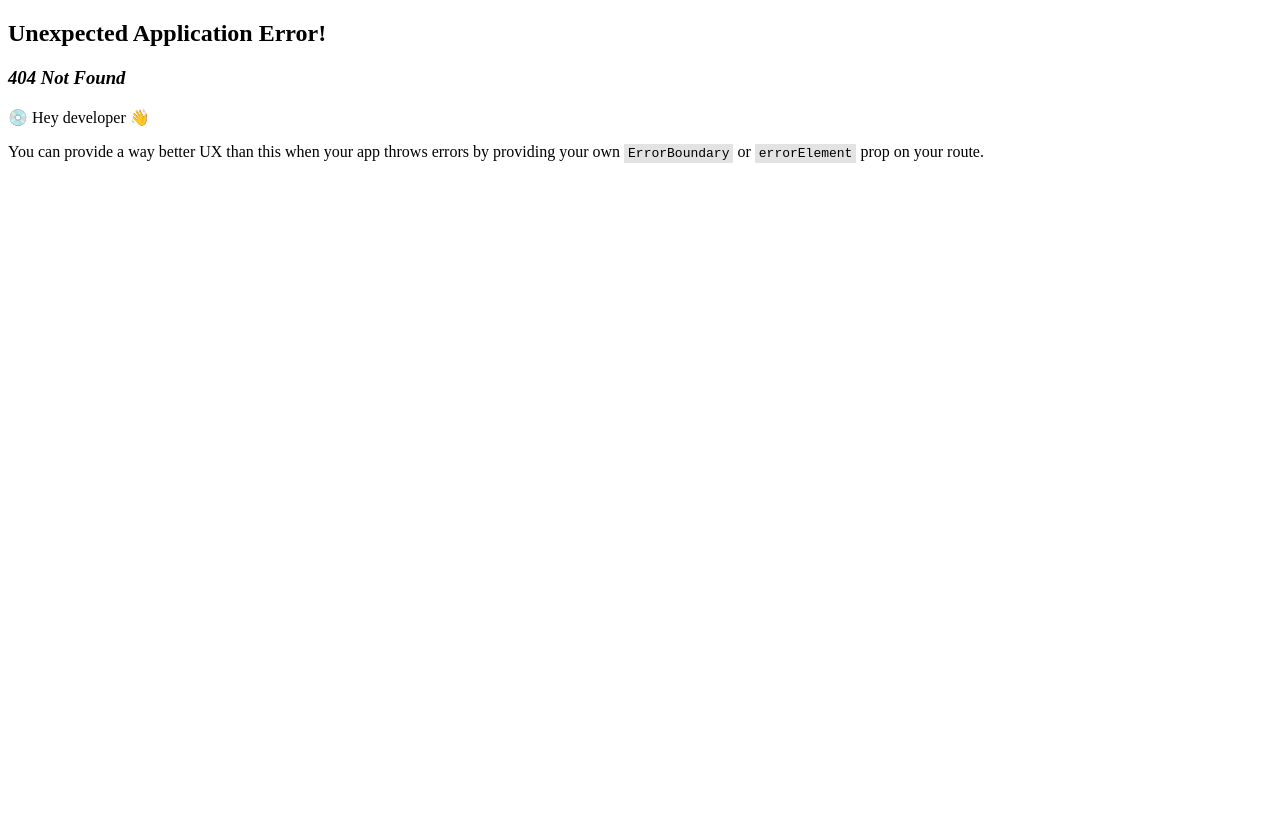
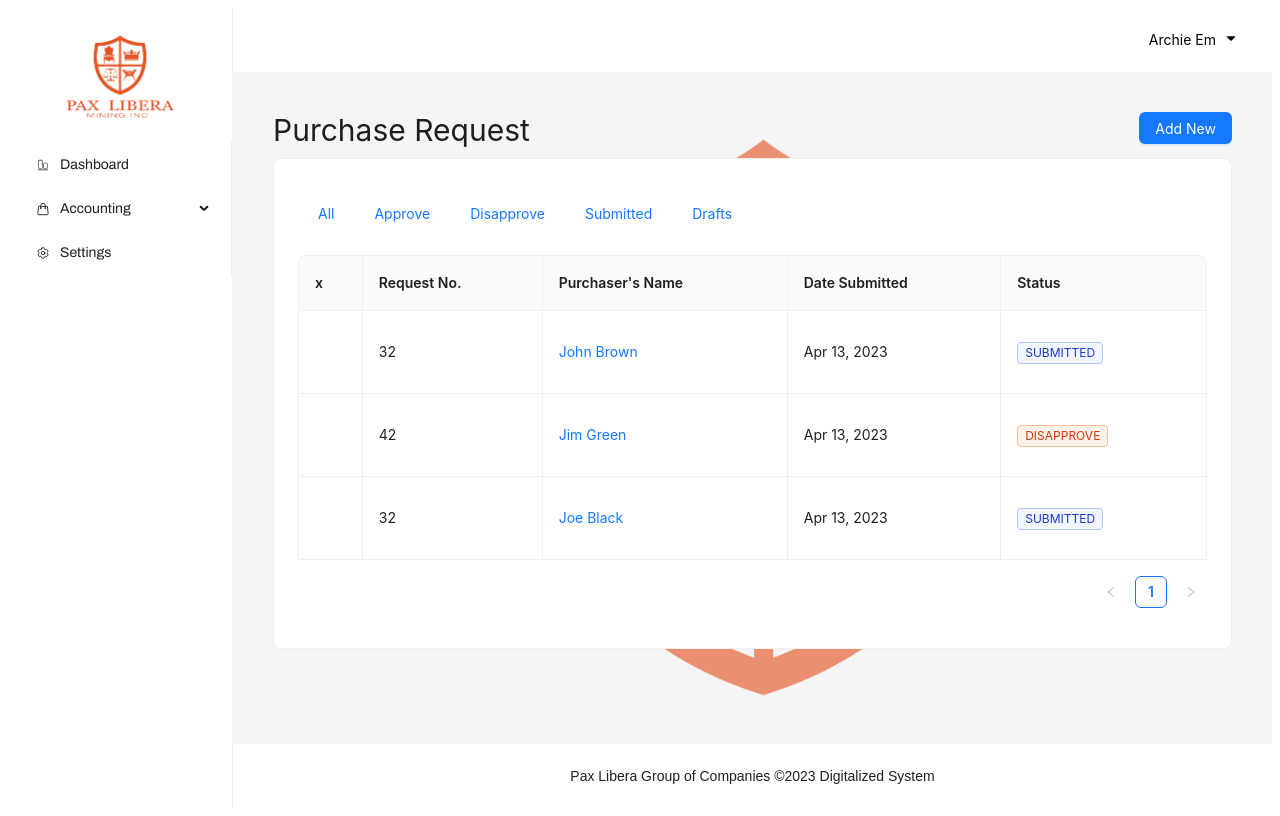
Before and after one commit to FelixAngeloSiena/pax_libera_frontend_v2, a React (Create React App) app: page /depthead-purchase-request in a window 1280 px wide. Before the commit this address had no page. Built offline with nearby package versions, Linux system fonts and the light colour scheme.

Commit message:
tablecomponent

```diff
--- a/src/components/purchases/request/dept_head/PurchaseRequest.jsx
+++ b/src/components/purchases/request/dept_head/PurchaseRequest.jsx
@@ -1,5 +1,6 @@
 import React, { useState, useEffect } from "react";
 import { Space, Table, Tag, Card, Button, Row, Col } from "antd";
+import DatatableComponent from "../../../../resources/DatatableComponent";
 import "../../../../assets/css/Styles.css";
 import Bottomnav from "../../../../layout/Bottomnav";
 import Sidenav from "../../../../layout/Sidenav";
@@ -131,7 +132,7 @@ const PurchaseRequest = () => {
                 <a href="#">Drafts</a>
               </Col>
             </Row>
-            <Table columns={columns} dataSource={data} />
+            <DatatableComponent columns={columns} dataSource={data} />
           </Card>
         </Content>
         <Bottomnav />
--- a/src/index.js
+++ b/src/index.js
@@ -1,6 +1,7 @@
 import React from 'react';
 import ReactDOM from 'react-dom/client';
 import Dashboard from './components/dashboard/Dashboard';
+import PurchaseRequest from './components/purchases/request/dept_head/PurchaseRequest';
 import { createBrowserRouter, RouterProvider } from "react-router-dom";
 
 const root = ReactDOM.createRoot(document.getElementById('root'));
@@ -10,6 +11,10 @@ const router = createBrowserRouter([
     path: "/dashboard",
     element: <Dashboard/>,
   },
+  {
+    path: "/depthead-purchase-request",
+    element: <PurchaseRequest />,
+  },
 ]);
 
 root.render(
--- a/src/resources/DatatableComponent.jsx
+++ b/src/resources/DatatableComponent.jsx
@@ -1,8 +1,14 @@
 import React from 'react'
+import { Table } from "antd";
 
-const DatatableComponent = () => {
+const DatatableComponent = ({columns, dataSource}) => {
   return (
-    <div>DatatableComponent</div>
+    <Table
+      bordered
+      columns={columns}
+      dataSource={dataSource}
+
+    />
   )
 }
 
```
